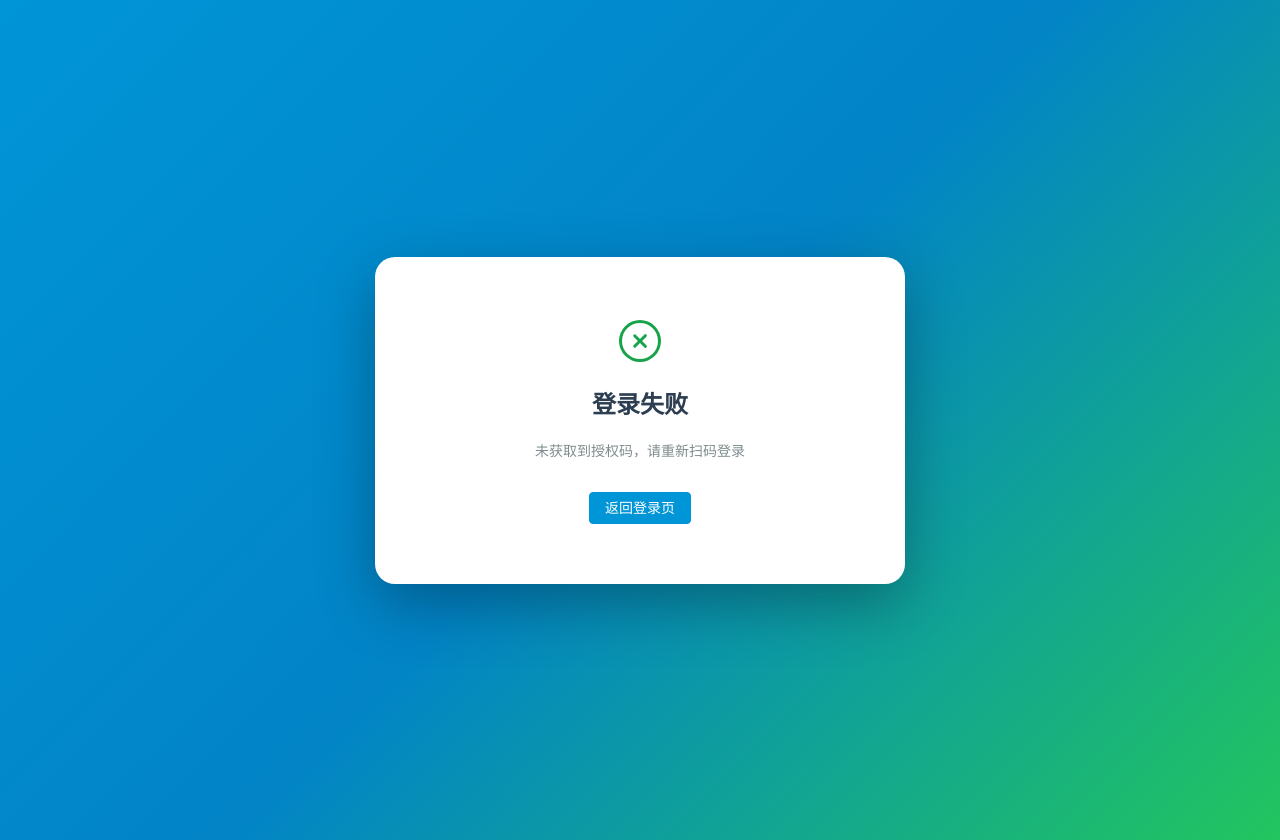
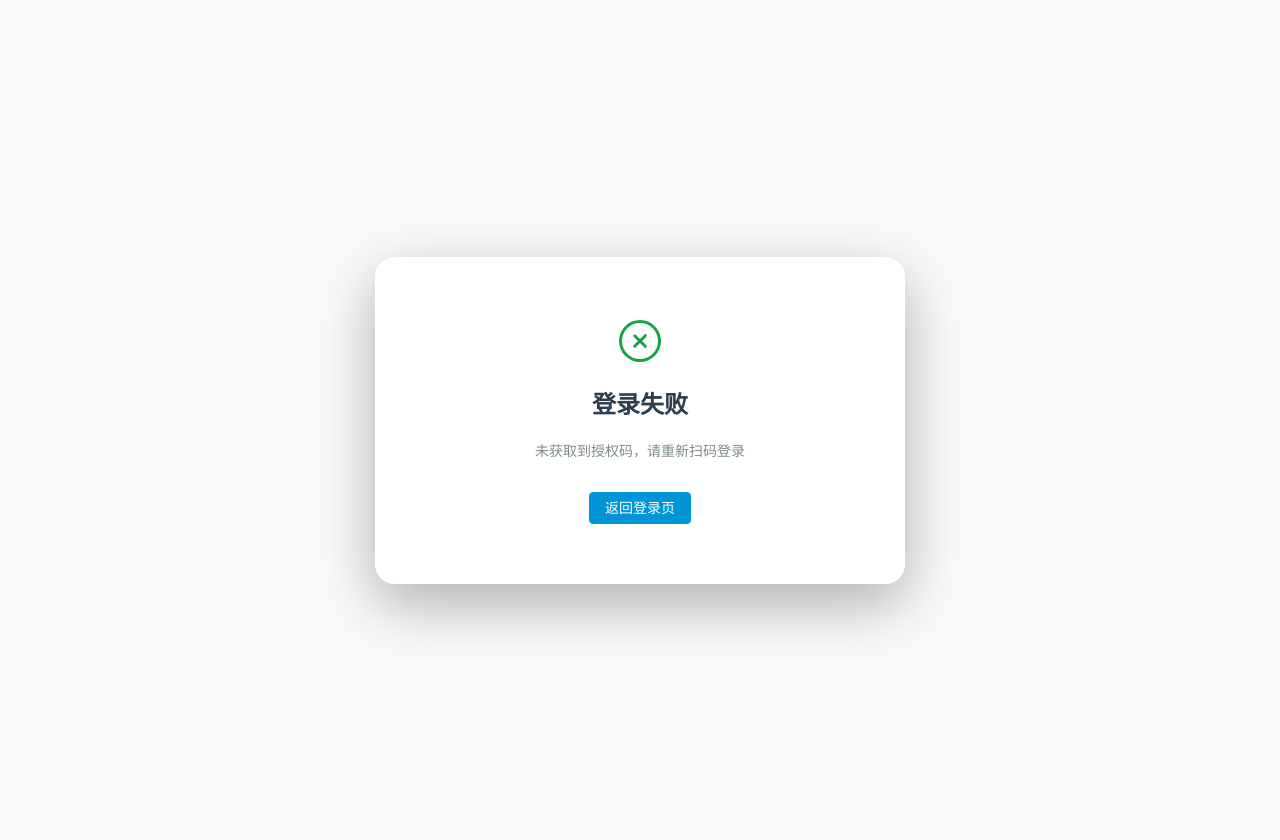
Before and after one commit to longzhang83/rsm_auto_platform, a Vue app in the folder frontend/: page /auth/wework/callback in a window 1280 px wide. Built offline with nearby package versions, Linux system fonts and the light colour scheme.

Commit message:
refactor: use light background for WeWork callback page
- Change background from theme gradient to light gray (#fafafa)
- More clean and modern design for transition page
- Icons and text still use theme colors for brand recognition
- Follows common design pattern of third-party login callbacks

```diff
--- a/frontend/src/views/auth/WeWorkCallback.vue
+++ b/frontend/src/views/auth/WeWorkCallback.vue
@@ -118,7 +118,7 @@ onMounted(() => {
   display: flex;
   align-items: center;
   justify-content: center;
-  background: linear-gradient(135deg, var(--brand-primary) 0%, var(--brand-primary-dark) 50%, var(--brand-secondary) 100%);
+  background: #fafafa;  /* 改为浅灰色背景，更清爽 */
   padding: 20px;
 }
 
```
